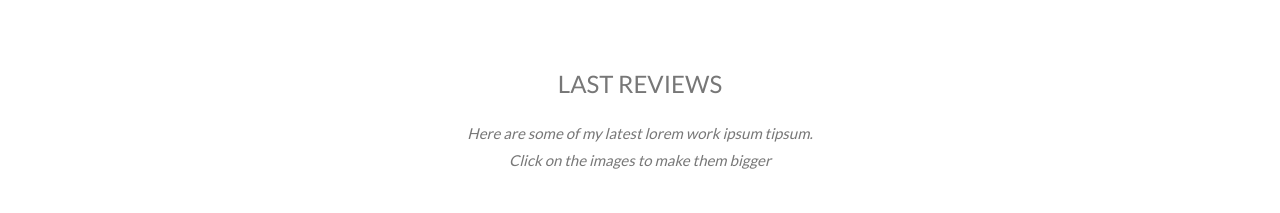
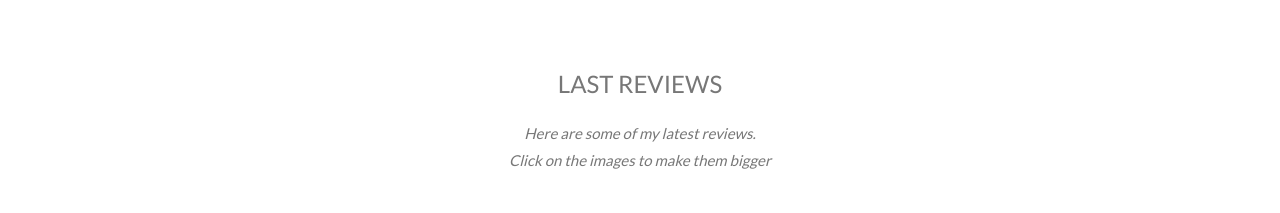
Before and after one commit to ReisBH/micheloinspark, a plain HTML site: page index.html in a window 1280 px wide. Shown: the part 2240-2453 px from the top of the page. Drawn offline with Linux system fonts and the light colour scheme.

Commit message:
correção texto

```diff
--- a/index.html
+++ b/index.html
@@ -209,7 +209,7 @@
       <h3 class="w3-center">LAST REVIEWS</h3>
       <p class="w3-center">
         <em
-          >Here are some of my latest lorem work ipsum tipsum.<br />
+          >Here are some of my latest reviews.<br />
           Click on the images to make them bigger</em
         >
       </p>
```
